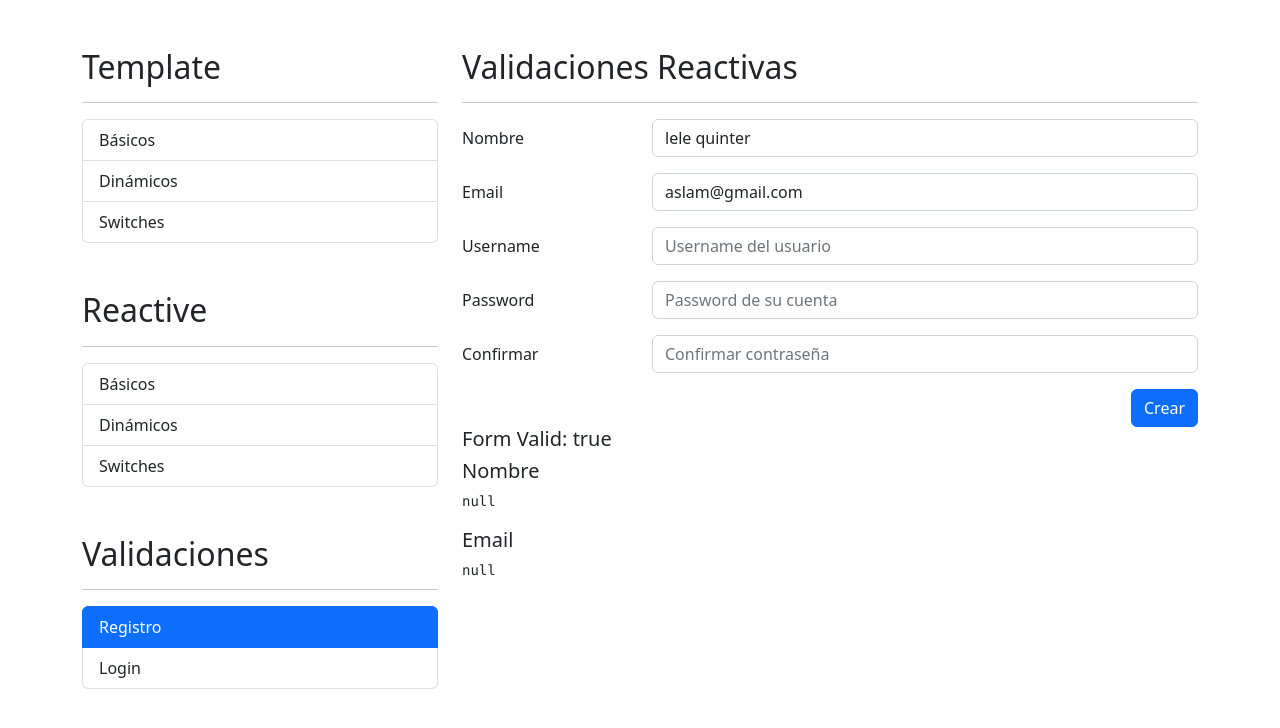
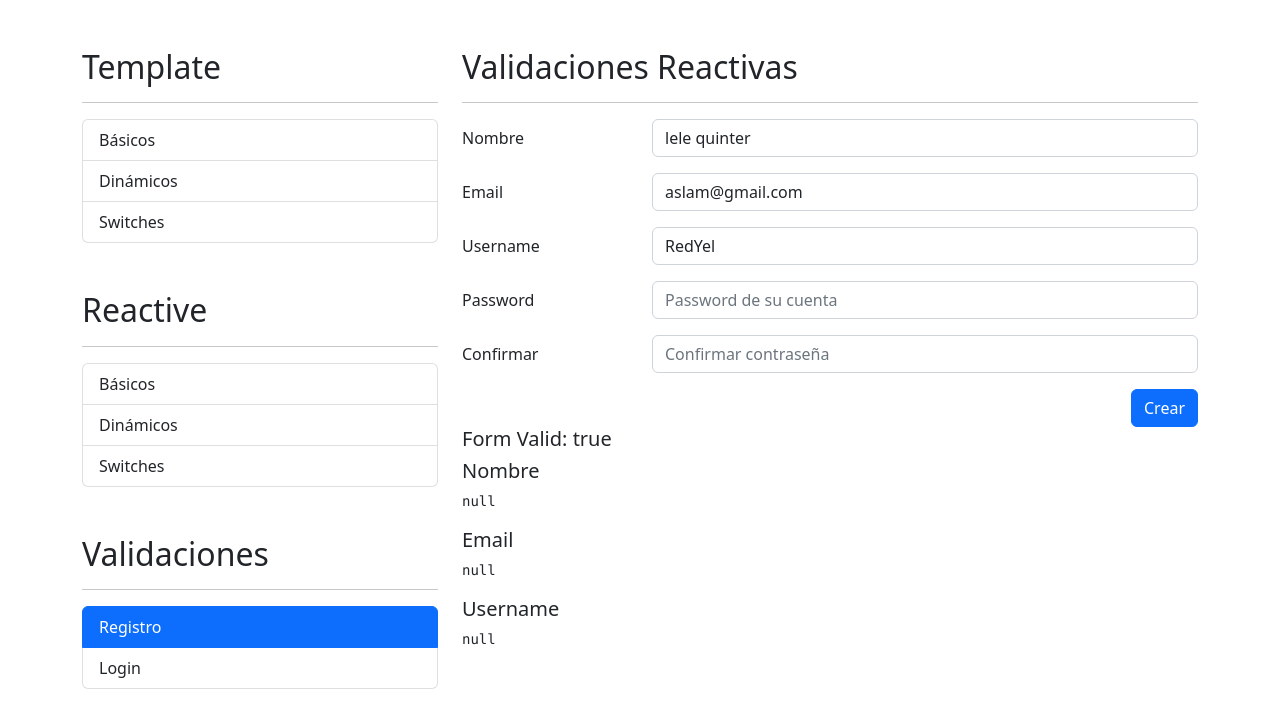
Before and after one commit to lelequinter/06-formulariosApp, an Angular app: page /auth/registro in a window 1280 px wide. Shown: the top 728 px of the page. Built offline with nearby package versions, Linux system fonts and the light colour scheme.

Commit message:
Validaciones personalizadas

```diff
--- a/src/app/auth/pages/registro/registro.component.html
+++ b/src/app/auth/pages/registro/registro.component.html
@@ -48,7 +48,14 @@
             type="text"
             class="form-control"
             placeholder="Username del usuario"
+            formControlName="username"
           />
+          <span
+          class="form-text text-danger"
+          *ngIf="campoNoValido('username')"
+          >
+          El username no puede ser Strider
+          </span>
         </div>
       </div>
       <!-- Password -->
@@ -93,3 +100,6 @@
 
 <h5>Email</h5>
 <pre>{{ miFormulario.controls['email'].errors | json }}</pre>
+
+<h5>Username</h5>
+<pre>{{ miFormulario.controls['username'].errors | json }}</pre>
--- a/src/app/auth/pages/registro/registro.component.ts
+++ b/src/app/auth/pages/registro/registro.component.ts
@@ -1,5 +1,5 @@
 import { Component, OnInit } from '@angular/core';
-import { FormBuilder, FormGroup, Validators } from '@angular/forms';
+import { FormBuilder, FormGroup, Validators, FormControl } from '@angular/forms';
 
 @Component({
   selector: 'app-registro',
@@ -13,9 +13,22 @@
   NombreApellidoPattern: string = '([a-zA-Z]+) ([a-zA-Z]+)'
   emailPattern: string = "^[a-z0-9._%+-]+@[a-z0-9.-]+\\.[a-z]{2,4}$";
 
+  noPuedeSerStrider(control: FormControl) {
+    const valor: string = control.value?.trim().toLowerCase();
+    if (valor === 'strider') {
+      return {
+        noStrider: true
+      }
+    }
+
+    return null;
+    console.log(valor);
+  }
+
   miFormulario: FormGroup = this.fb.group({
     nombre: ['', [Validators.required, Validators.pattern(this.NombreApellidoPattern)]],
-    email: ['', [Validators.required, Validators.pattern(this.emailPattern)]]
+    email: ['', [Validators.required, Validators.pattern(this.emailPattern)]],
+    username: ['', [Validators.required, this.noPuedeSerStrider]],
   })
 
   constructor(private fb: FormBuilder) { }
@@ -24,6 +37,7 @@
     this.miFormulario.reset({
       nombre: 'lele quinter',
       email: 'aslam@gmail.com',
+      username: 'RedYel'
     })
   }
 
```
